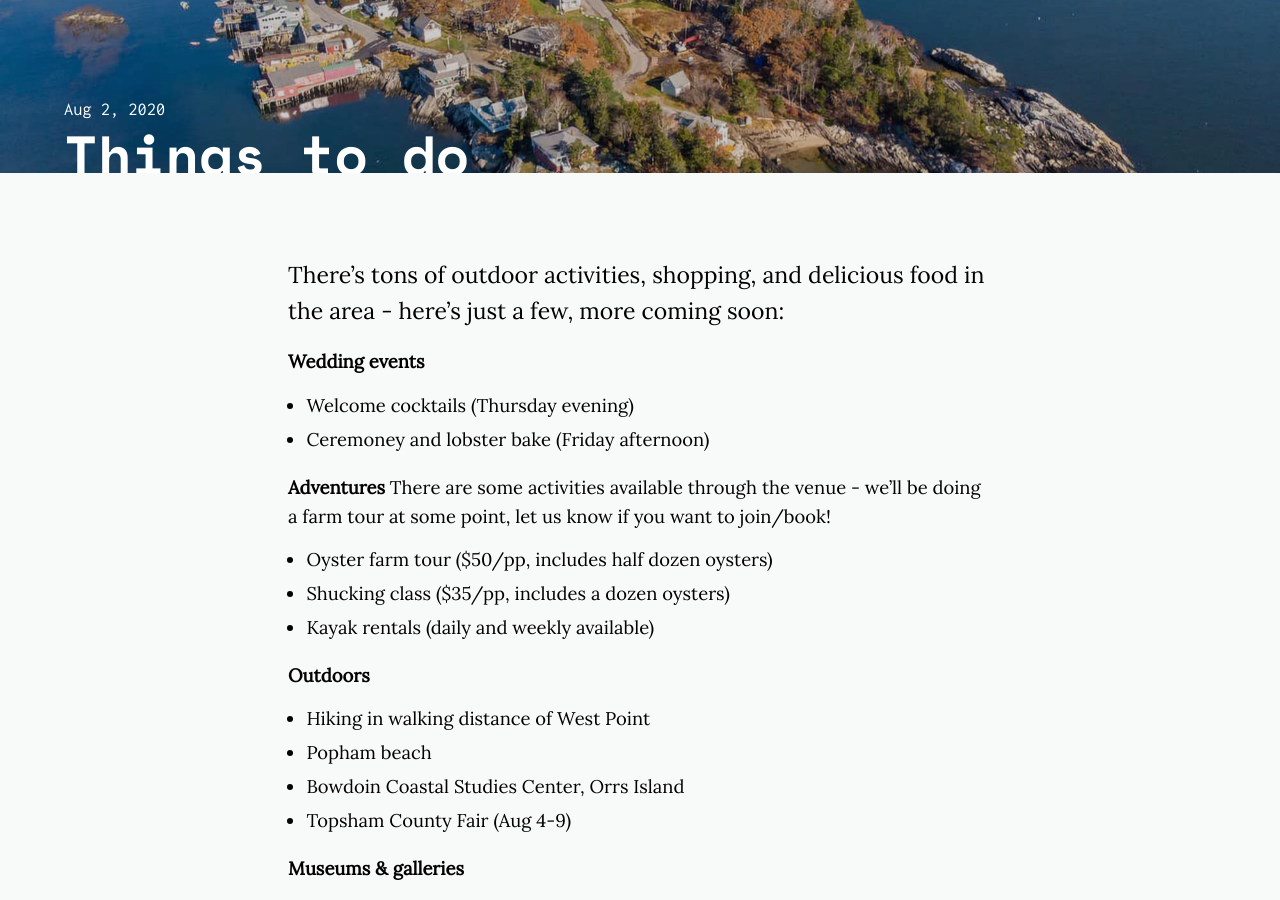
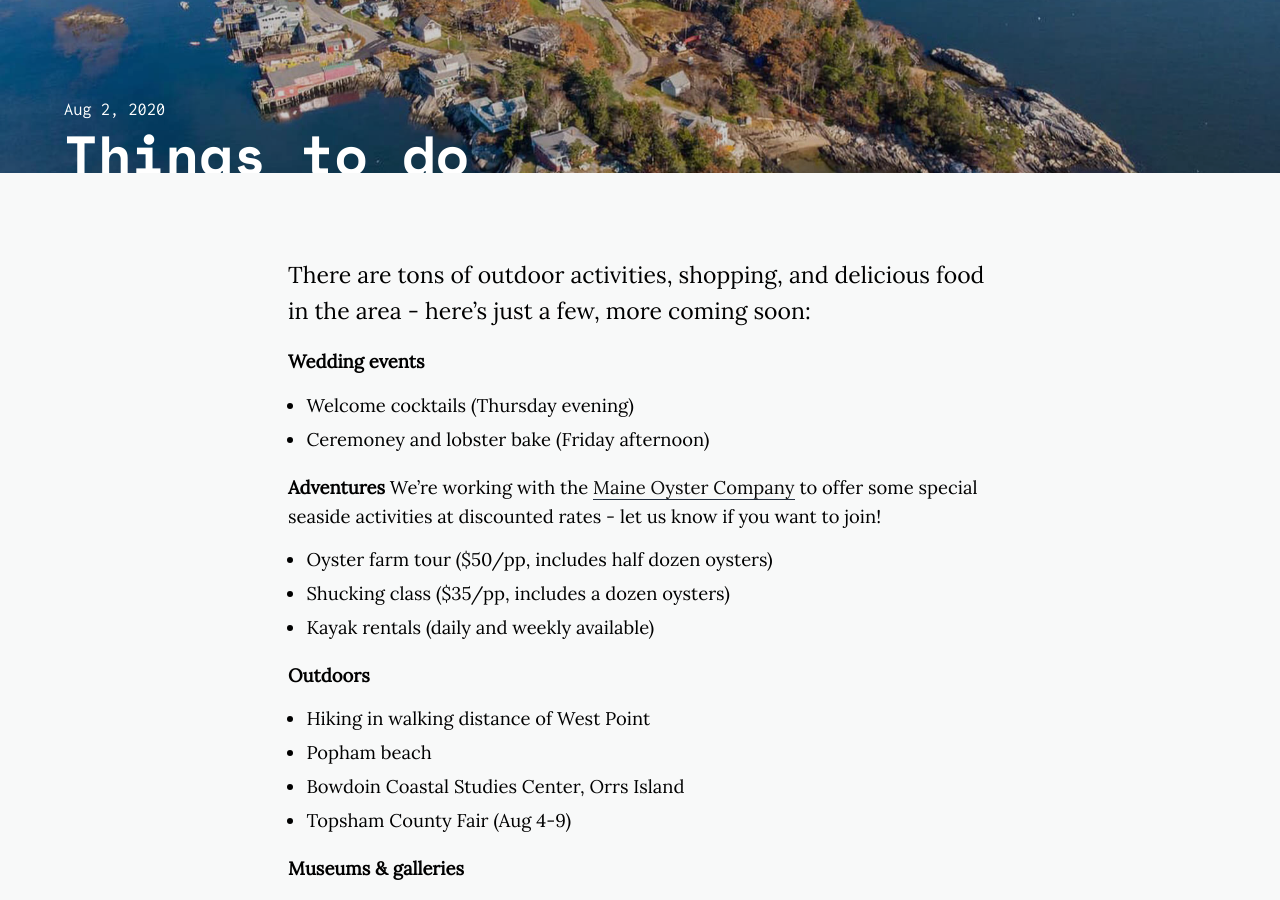
Before and after one commit to gustavosaume/wedding, a Jekyll site: the page built from docs/_posts/2020-08-02-things-to-do.markdown, in a window 1280 px wide and 900 px high, scrolled down 471 px. Built offline with Jekyll 4.4.1, drawn with Linux system fonts in a browser that asks for light colours; nearby versions of some CDN libraries.

Commit message:
Update 2020-08-02-things-to-do.markdown

```diff
--- a/docs/_posts/2020-08-02-things-to-do.markdown
+++ b/docs/_posts/2020-08-02-things-to-do.markdown
@@ -5,14 +5,14 @@ description:
 date: 2020-08-02 20:00:00 +05:00
 image: /assets/imgs/island.jpg
 ---
-There's tons of outdoor activities, shopping, and delicious food in the area - here's just a few, more coming soon:
+There are tons of outdoor activities, shopping, and delicious food in the area - here's just a few, more coming soon:
 
 **Wedding events**
 * Welcome cocktails (Thursday evening)
 * Ceremoney and lobster bake (Friday afternoon)
 
 **Adventures**
-There are some activities available through the venue - we'll be doing a farm tour at some point, let us know if you want to join/book!
+We're working with the [Maine Oyster Company](https://themaineoystercompany.com/) to offer some special seaside activities at discounted rates - let us know if you want to join!
 * Oyster farm tour ($50/pp, includes half dozen oysters)
 * Shucking class ($35/pp, includes a dozen oysters)
 * Kayak rentals (daily and weekly available)
```
